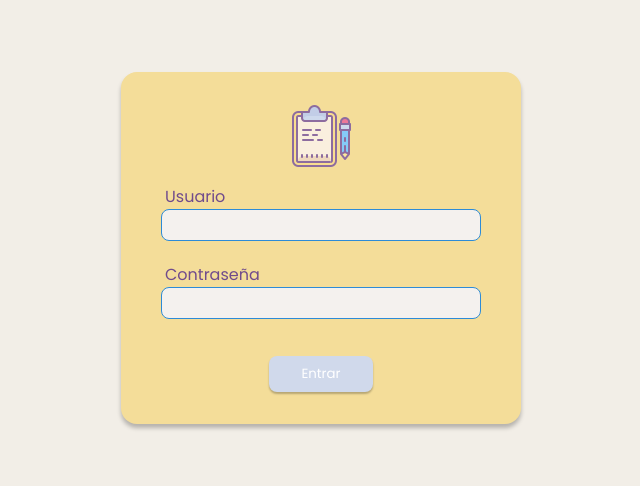
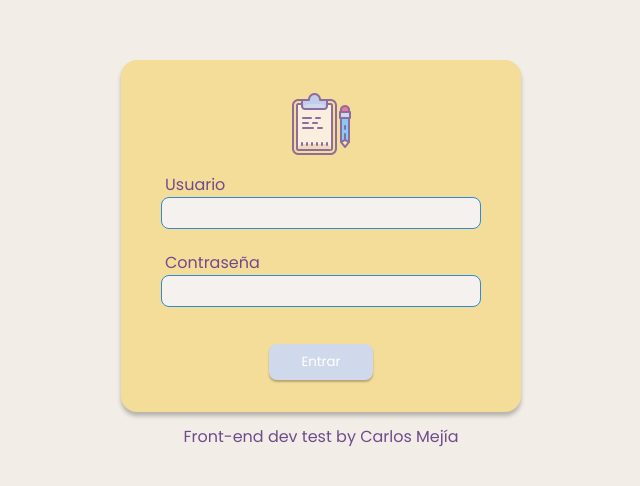
Before and after one commit to mecamon/unphu-dev-test, a React (Vite) app: page /login in a window 1280 px wide. Shown: the part 152-638 px from the top of the page, without its empty margins (319-959 px from the left). Built offline with nearby package versions, Linux system fonts and the light colour scheme; a web font is replaced by a local one.

Commit message:
Fixed bug in sidebar padding

```diff
--- a/src/components/main-header/main-header.tsx
+++ b/src/components/main-header/main-header.tsx
@@ -32,7 +32,7 @@ export function MainHeader() {
                 key="logout-button"
                 onClick={() => logout()}
               >
-                Log out
+                Cerrar sesión
               </button>,
             ]}
           />
--- a/src/components/side-bar-tab/side-bar-tab.module.scss
+++ b/src/components/side-bar-tab/side-bar-tab.module.scss
@@ -7,7 +7,8 @@
 .container{
   padding: 8px 40px;
   border-radius: 9999px;
-  background-color: var(--base-color-1);
+  border: 1px var(--border-color-1) solid;
+  background-color: var(--card-bg-color);
   box-shadow:  0px 4px 4px rgba(0, 0, 0, 0.25);
 }
 .container:hover {
--- a/src/components/user-card/user-card.module.scss
+++ b/src/components/user-card/user-card.module.scss
@@ -6,7 +6,8 @@
     padding: 30px 16px;
     display: flex;
     flex-direction: column;
-    background-color: var(--base-color-1);
+    background-color: var(--card-bg-color);
+    border: 1px var(--border-color-1) solid;
     border-radius: 16px;
     box-shadow: 0px 4px 4px rgba(0, 0, 0, 0.25);
     span {
--- a/src/components/users-form/users-form.module.scss
+++ b/src/components/users-form/users-form.module.scss
@@ -4,7 +4,7 @@
     padding: 0 32px;
     padding-top: 30px;
     padding-bottom: 60px;
-    background-color: white;
+    background-color: rgb(255, 251, 250);
     border-radius: 16px;
     width: 100%;
     box-shadow: 0px 4px 4px rgba(0, 0, 0, 0.25);
--- a/src/components/users-form/users-form.tsx
+++ b/src/components/users-form/users-form.tsx
@@ -1,5 +1,5 @@
 import { useEffect, useMemo, useState } from "react";
-import { useAppDispatch } from "../../hooks/redux";
+import { useAppDispatch, useAppSelector } from "../../hooks/redux";
 import { User } from "../../models/models";
 import { addUser, resetLoadingState } from "../../store/slices/users-slice";
 import * as validators from "../../utils/validators";
@@ -9,6 +9,7 @@ import styles from "./users-form.module.scss";
 
 export function UsersForm() {
   const dispatch = useAppDispatch();
+  const loading = useAppSelector((state) => state.users.loading);
   const [userData, setUserData] = useState<User>({
     names: "",
     firstLastname: "",
@@ -54,6 +55,14 @@ export function UsersForm() {
         [field]: type === "number" ? Number(value) : value,
       }));
     }
+    // if (type === "date") {
+    //   const age = calculateAge();
+    //   console.log(age);
+    //   setUserData((u) => ({
+    //     ...u,
+    //     age: age,
+    //   }));
+    // }
   }
 
   function updateAddress(e: any) {
@@ -88,6 +97,16 @@ export function UsersForm() {
       dispatch(addUser(userData));
     }
   }
+
+  // function calculateAge() {
+  //   if (!userData.dateOfBirth) {
+  //     return undefined;
+  //   }
+  //   const birth = new Date(userData.dateOfBirth).getTime();
+  //   const now = Date.now() - birth;
+  //   const ageDate = new Date(birth - now);
+  //   return Math.abs(ageDate.getUTCFullYear() - 1970);
+  // }
 
   return (
     <section className={styles.container}>
@@ -278,7 +297,7 @@ export function UsersForm() {
             className="submit"
             type="submit"
             value="Agregar"
-            disabled={!formIsCompleted}
+            disabled={!formIsCompleted || loading === "loading"}
           />
         </form>
       </div>
--- a/src/index.scss
+++ b/src/index.scss
@@ -14,7 +14,7 @@
 :root {
   --base-color-1: #f2eee7;
   --input--bg-color: #f4f1ee;
-  --card-bg-color: #f7f7f7;
+  --card-bg-color: #f4f1ee;
   --base-color-2: #f4dd99;
   --border-color-1: #704b8c;
   --accent-color: #2d8bd7;
@@ -98,6 +98,12 @@ input {
   justify-content: center;
   align-items: center;
 }
+.flex-column-centered {
+  display: flex;
+  flex-direction: column;
+  justify-content: center;
+  align-items: center;
+}
 .loader {
   width: 48px;
   height: 48px;
--- a/src/interactors/users-api.ts
+++ b/src/interactors/users-api.ts
@@ -6,7 +6,7 @@ appHeaders.append("Content-Type", "application/json");
 export class UsersApi {
   static async getAll(page: number = 1, limit: number = 5): Promise<Response> {
     return await fetch(
-      `http://localhost:3000/users?_page=${page}&_limit=${limit}`,
+      `http://localhost:3000/users?_page=${page}&_limit=${limit}&_sort=id&_order=desc`,
       {
         headers: appHeaders,
         method: "GET",
--- a/src/pages/login-page.tsx
+++ b/src/pages/login-page.tsx
@@ -2,8 +2,9 @@ import { LoginForm } from "../components/login-form/login-form";
 
 function LoginPage() {
   return (
-    <div className="w-screen h-screen flex-row-centered">
+    <div className="w-screen h-screen flex-column-centered">
       <LoginForm />
+      <span>Front-end dev test by Carlos Mejía</span>
     </div>
   );
 }
```
Also changed, not shown: 1 other file (tests, documents, lock files or other folders).
